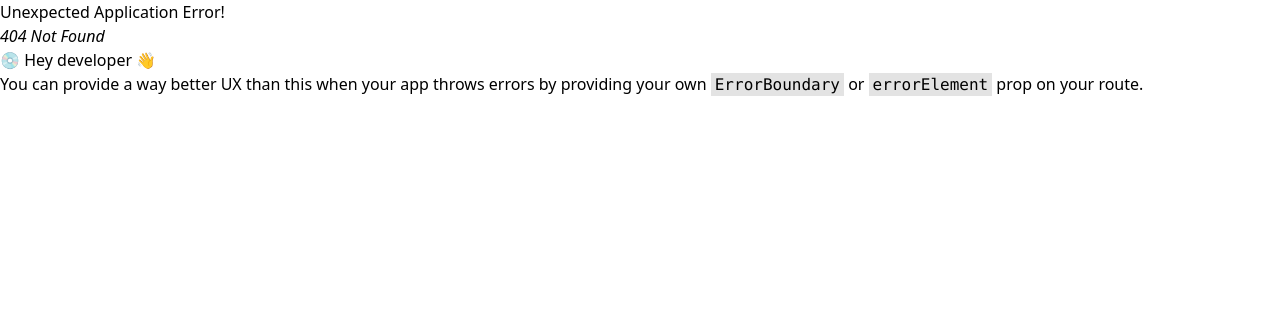
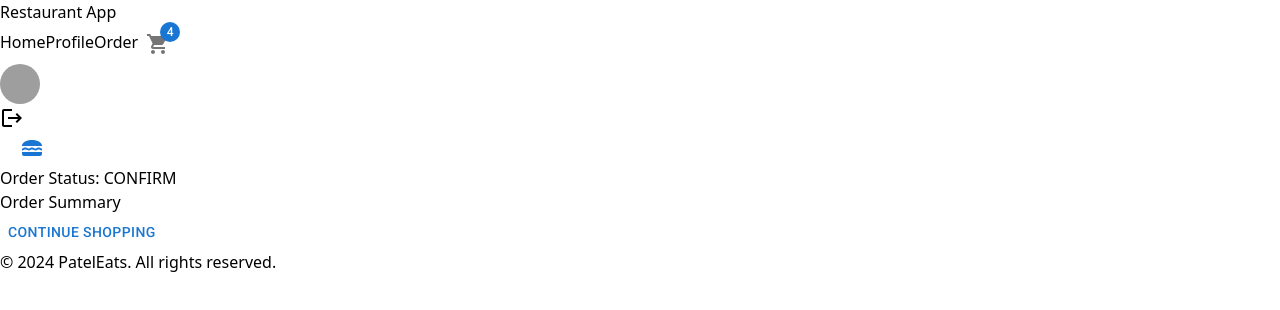
Before and after one commit to iam-abin/Restaurant, a React (Vite) app in the folder frontend/: page /success in a window 1280 px wide. Before the commit this address had no page. Shown: the top 310 px of the page. Built offline with nearby package versions, Linux system fonts and the light colour scheme; grey boxes are pictures that could not be loaded.

Commit message:
chore: add order success page

```diff
--- a/frontend/src/App.tsx
+++ b/frontend/src/App.tsx
@@ -13,6 +13,7 @@ import Cart from "./pages/Cart";
 import Restaurant from "./pages/admin/Restaurant";
 import Menu from "./pages/admin/Menu";
 import Orders from "./pages/admin/Orders";
+import Success from "./pages/Success";
 
 const darkTheme = createTheme({
     palette: {
@@ -44,6 +45,10 @@ const appRouter = createBrowserRouter([
             {
                 path: "/cart",
                 element: <Cart />
+            },
+            {
+                path: "/success",
+                element: <Success />
             },
             // Admin routes
             {
--- /dev/null
+++ b/frontend/src/pages/Success.tsx
@@ -0,0 +1,33 @@
+
+import { Button } from "@mui/material";
+import { Link } from "react-router-dom";
+
+const Success = () => {
+
+  return (
+    <div className="flex items-center justify-center min-h-screen bg-gray-50px-4">
+      <div className="bg-white dark:bg-gray-800 shadow-lg rounded-lg p-6 max-w-lg w-full">
+        <div className="text-center mb-6">
+          <h1 className="text-2xl font-bold text-gray-800 dark:text-gray-200">
+            Order Status:{" "}
+            <span className="text-[#FF5A5A]">{"confirm".toUpperCase()}</span>
+          </h1>
+        </div>
+        <div className="mb-6">
+          <h2 className="text-lg font-semibold text-gray-700 dark:text-gray-300 mb-4">
+            Order Summary
+          </h2>
+
+        </div>
+        <Link to="/cart">
+          <Button className="bg-orange hover:bg-hoverOrange w-full py-3 rounded-md shadow-lg">
+            Continue Shopping
+
+          </Button>
+        </Link>
+      </div>
+    </div>
+  );
+};
+
+export default Success;
```
